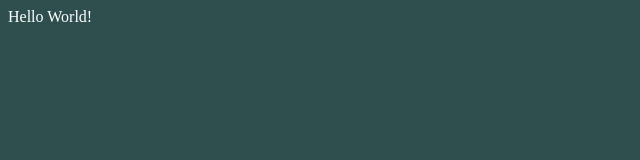
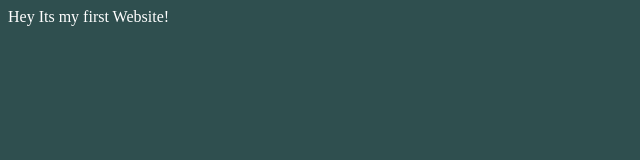
Before and after one commit to prashantjain2718/myprojects-website, a plain HTML site: page project1.html in a window 1280 px wide. Shown: the whole page, without its empty margins (0-640 px from the left). Drawn offline with Linux system fonts and the light colour scheme.

Commit message:
project1 updated

```diff
--- a/project1.html
+++ b/project1.html
@@ -7,6 +7,6 @@
     <link rel="stylesheet" href="style.css">
 </head>
 <body>
-    Hello World!
+    Hey Its my first Website!
 </body>
 </html>
```
